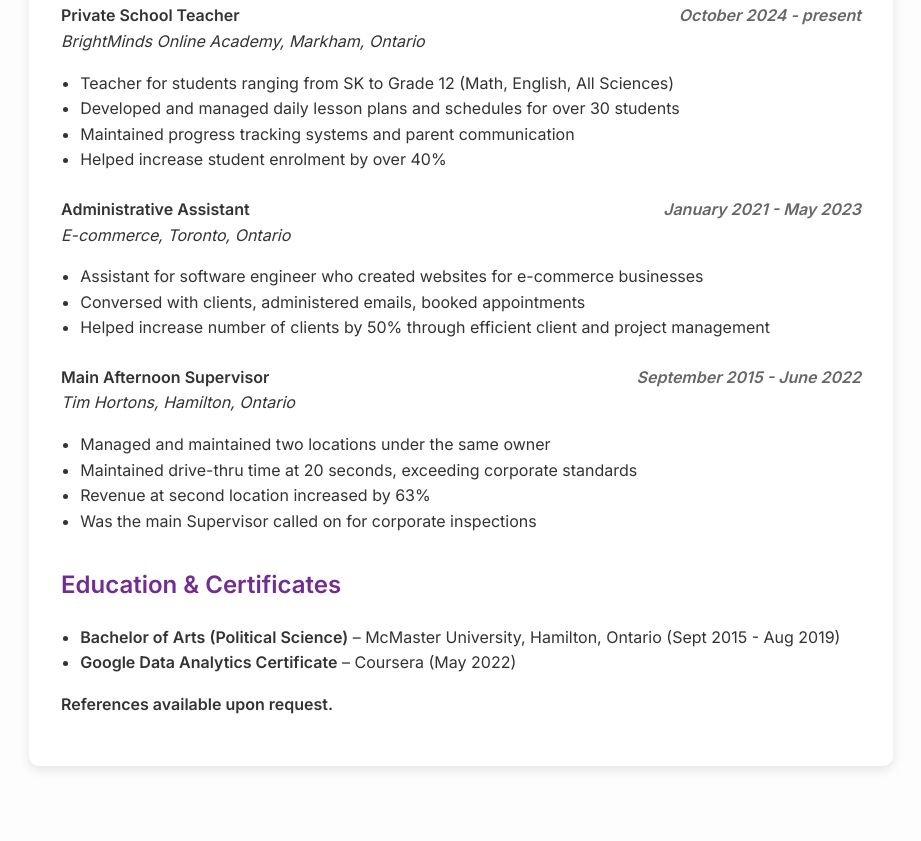
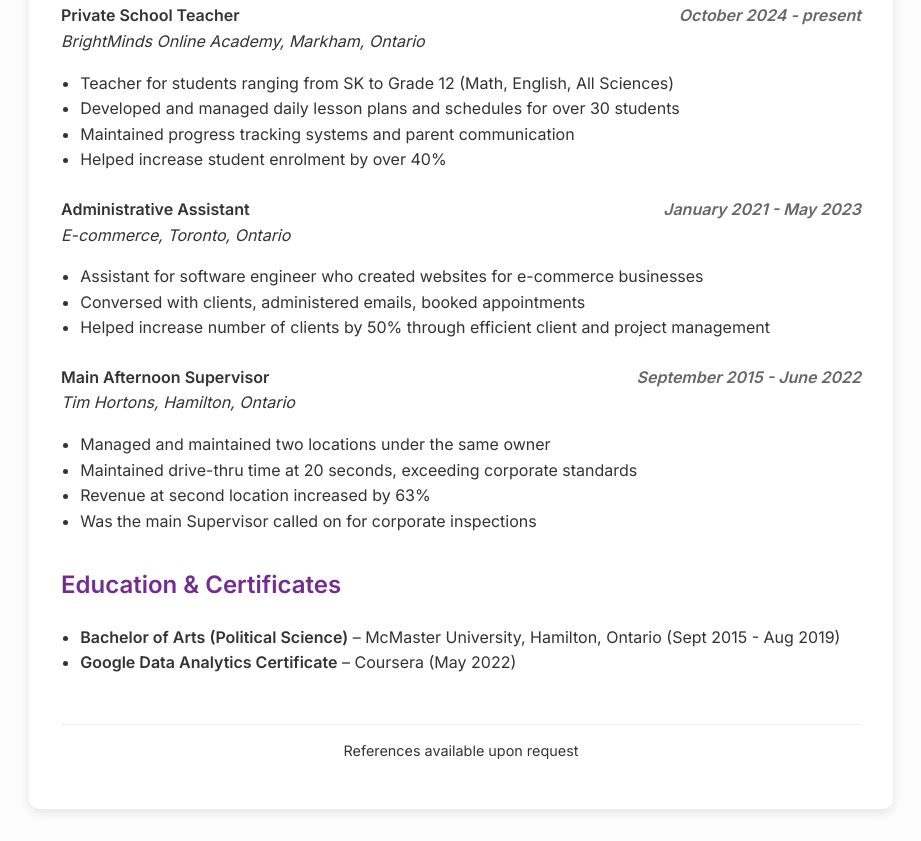
Before and after one commit to rhahavy/resume, a plain HTML site: page index.html in a window 1280 px wide. Shown: the part 677-1518 px from the top of the page, without its empty margins (179-1100 px from the left). Before the commit the page ends 1475 px from the top, so only its background shows below. Drawn offline with Linux system fonts and the light colour scheme.

Commit message:
Update index.html

```diff
--- a/index.html
+++ b/index.html
@@ -136,7 +136,8 @@
       </ul>
     </div>
 
-    <p><strong>References available upon request.</strong></p>
+   <hr style="margin-top: 3rem; border: none; height: 1px; background: #eee;" />
+<p style="text-align: center; font-size: 0.9rem;">References available upon request</p>
   </div>
 </body>
 </html>
```
